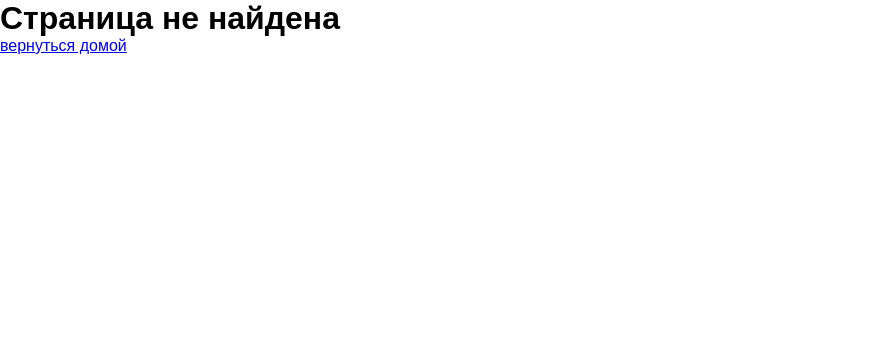
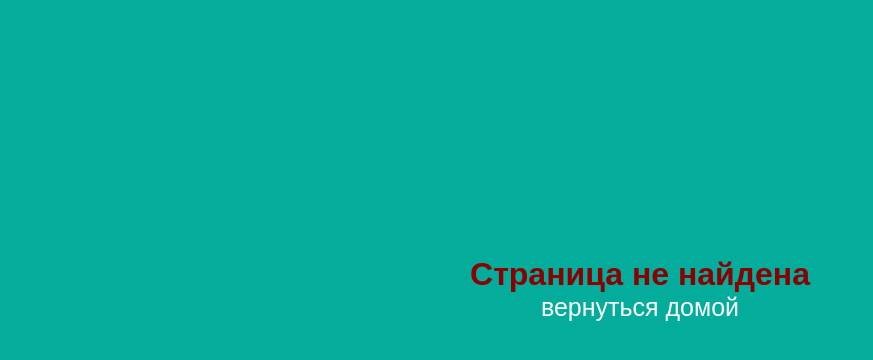
Before and after one commit to Ismoil2888/faster, a React (Create React App) app: page / in a window 1280 px wide. Shown: the top 360 px of the page, without its empty margins (0-873 px from the left). Built offline with nearby package versions, Linux system fonts and the light colour scheme.

Commit message:
global update

```diff
--- a/src/App.css
+++ b/src/App.css
@@ -51,21 +51,6 @@
   border-radius: 15px;
   height: 25px;
   margin: 5px;
-}
-
-.profile{
-  position: absolute;
-  top: 10%;
-  left: 30%;
-  width: 270px;
-  height: 180px;
-  display: flex;
-  flex-direction: column;
-  justify-content: center;
-  align-items: center;
-  border: 1px solid grey;
-  padding: 5px;
-  border-radius: 10px;
 }
 
 .section {
@@ -197,3 +182,74 @@
       .register-link p:hover {
         text-decoration: underline;
       }
+
+      .bodyauth{
+        background-color: rgb(65, 7, 7);
+        height: 100%;
+        width: 100%;
+        position: absolute;
+    }
+
+    .profile{
+      position: absolute;
+      top: 10%;
+      left: 30%;
+      width: 270px;
+      height: 180px;
+      display: flex;
+      flex-direction: column;
+      justify-content: center;
+      align-items: center;
+      border: 2px solid rgb(56, 218, 3);
+      padding: 5px;
+      border-radius: 10px;
+      color: rgb(4, 255, 255);
+      background-color: rgb(114, 15, 15);
+    }
+
+    .profile button{
+      margin-top: 15px;
+    }
+
+    .authout{
+      color: #fff;
+      display: flex;
+      flex-direction: column;
+      justify-content: center;
+      align-items: center;
+      margin-top: 20%;
+      font-size: 30px;
+    }
+
+    .authoutlink{
+      text-decoration: none;
+      color: aqua;
+    }
+
+    .notfoundpagebody{
+      margin: 0;
+      padding: 0;
+      height: 100%;
+      width: 100%;
+      background: rgb(4, 172, 155);
+      z-index: 100;
+      position: absolute;
+  }
+
+  .notfoundpage{
+      display: flex;
+      align-items: center;
+      justify-content: center;
+      flex-direction: column;
+      margin-top: 20%;
+  }
+
+  h1{
+      color: darkred;
+  }
+
+  .homeback{
+      color: rgb(255, 255, 255);
+      font-size: 25px;
+      text-decoration: none;
+  }
--- a/src/components/NotfoundPage.jsx
+++ b/src/components/NotfoundPage.jsx
@@ -5,12 +5,14 @@ import SignUp from './auth/SignUp';
 
 export function NotfoundPage() {
     return (
-       <div>
+    <div className='notfoundpagebody'>
+       <div className='notfoundpage'>
         <h1>Страница не найдена</h1>
         <p>
-            <Link to="/signup">вернуться домой</Link>
+            <Link className='homeback' to="/signup">вернуться домой</Link>
         </p>
        </div>
+    </div>
     )
 }
 
--- a/src/components/auth/AuthDetails.jsx
+++ b/src/components/auth/AuthDetails.jsx
@@ -40,16 +40,16 @@ const AuthDetails = () => {
   }
 
   return (
-    <div>
+    <div className="bodyauth">
       {authUser ? (
         <div className="profile">
           <p>{`Signed in as ${username} (${authUser.email})`}</p>
           <button onClick={userSignOut}>Sign Out</button>
         </div>
       ) : (
-           <p>
+           <p className="authout">
              Signed Out
-            <Link to="/">Войти в аккаунт</Link>
+            <Link className="authoutlink" to="/faster">Войти в аккаунт</Link>
            </p>
                 )}
     </div>
--- a/src/components/auth/SignUp.jsx
+++ b/src/components/auth/SignUp.jsx
@@ -107,7 +107,7 @@ const SignUp = () => {
          <div className="register-link">
          <p>
            Already have an account?
-           <Link className="a" to="/">Login</Link>
+           <Link className="a" to="/faster">Login</Link>
          </p>
          </div>
        </form>
```
